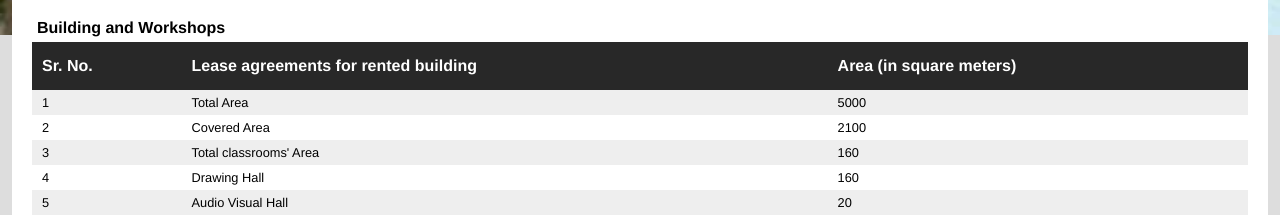
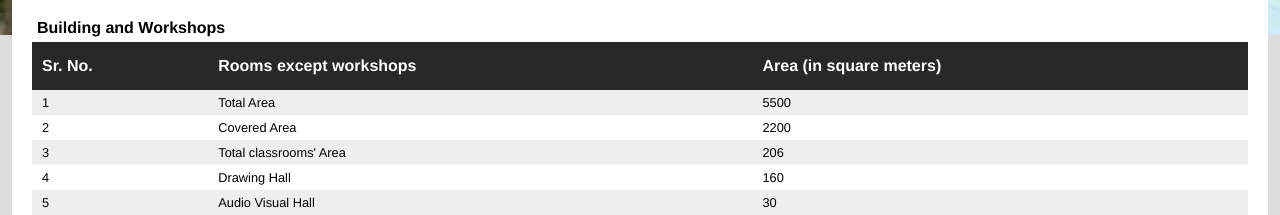
Before and after one commit to kalgidhariti/website, a website: page public/infra.html in a window 1280 px wide. Shown: the part 585-800 px from the top of the page. Drawn offline with Linux system fonts and the light colour scheme.

Commit message:
Update infra.html

```diff
--- a/public/infra.html
+++ b/public/infra.html
@@ -45,24 +45,24 @@
 			<table>
 				<thead>
 					<th>Sr. No.</th>
-					<th>Lease agreements for rented building</th>
+					<th>Rooms except workshops</th>
 					<th>Area (in square meters)</th>
 				</thead>
 				<tbody>
 					<tr class="odd">
 						<td>1</td>
 						<td>Total Area</td>
-						<td>5000</td>
+						<td>5500</td>
 					</tr>
 					<tr>
 						<td>2</td>
 						<td>Covered Area</td>
-						<td>2100</td>
+						<td>2200</td>
 					</tr>
 					<tr class="odd">
 						<td>3</td>
 						<td>Total classrooms' Area</td>
-						<td>160</td>
+						<td>206</td>
 					</tr>
 					<tr>
 						<td>4</td>
@@ -72,7 +72,7 @@
 					<tr class="odd">
 						<td>5</td>
 						<td>Audio Visual Hall</td>
-						<td>20</td>
+						<td>30</td>
 					</tr>
 					<tr>
 						<td>6</td>
```
